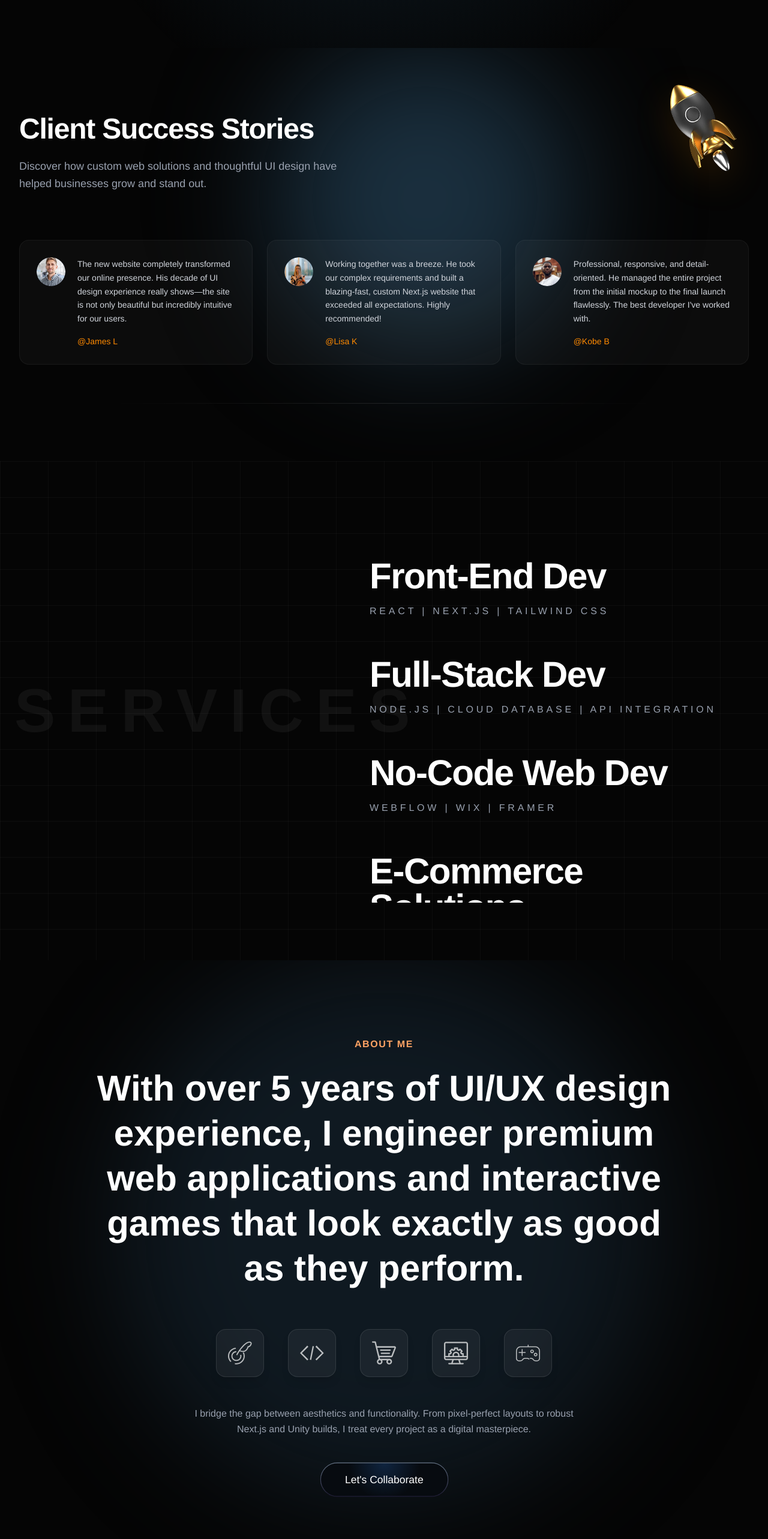
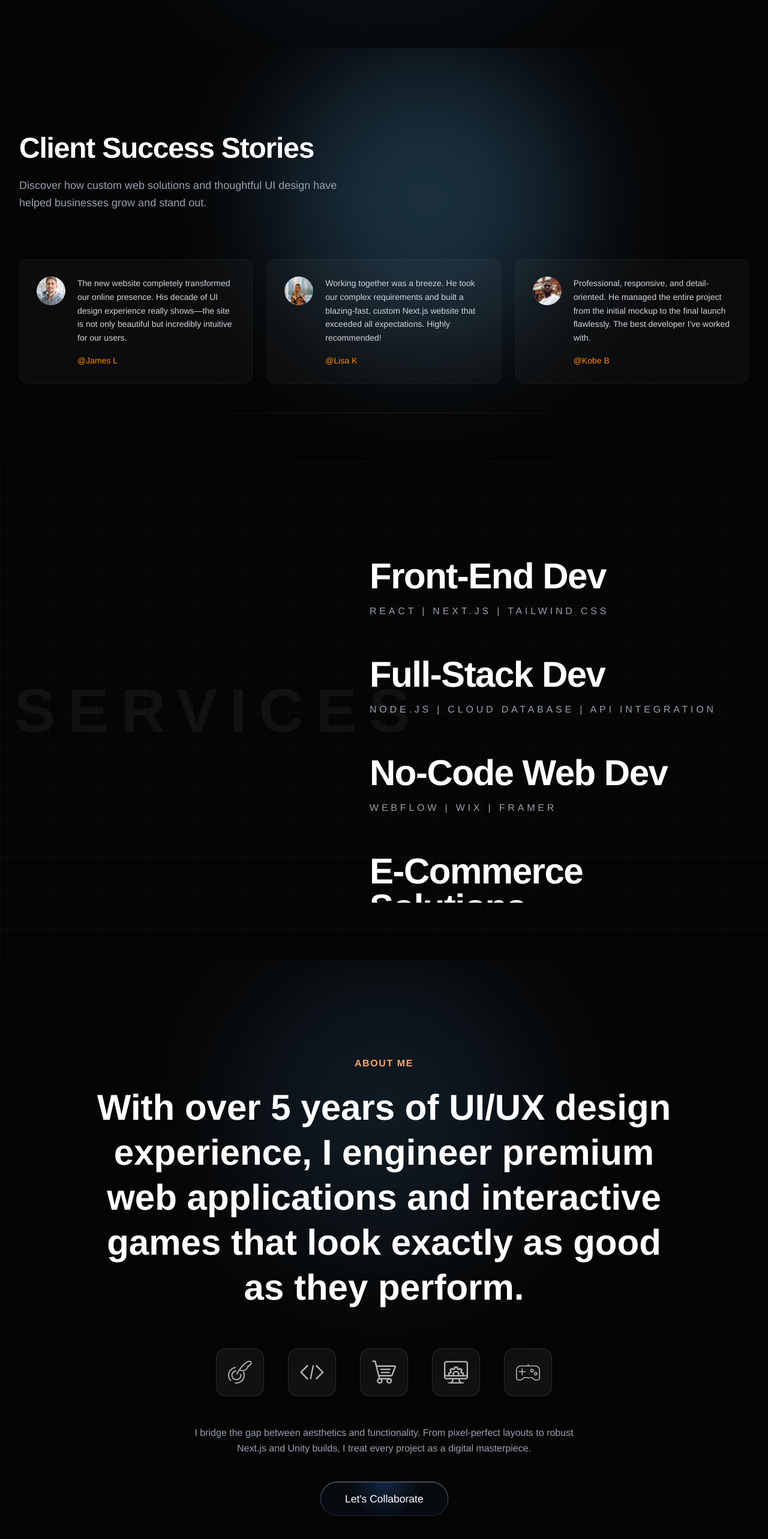
Before and after one commit to Ron1006/my-website, a Next.js app: page / in a window 1280 px wide. Shown: the part 811-3377 px from the top of the page at 60% size. Built offline with nearby package versions, Linux system fonts and the light colour scheme.

Commit message:
add animation for homepage

```diff
--- a/app/components/About.tsx
+++ b/app/components/About.tsx
@@ -4,13 +4,13 @@ import React, { useEffect, useRef, useState } from 'react';
 import Link from 'next/link';
 import Image from 'next/image';
 
-// 定义图标数据，自带延迟时间，用于实现错落入场效果
+// 移除了自带的 delay 字符串，统一在下面用 style 控制，方便毫秒级调整
 const icons = [
-    { id: 1, delay: 'delay-[100ms]', src: '/icons/about_icon1.svg', alt: 'UI/UX Design' }, // Design/Bezier
-    { id: 2, delay: 'delay-[200ms]', src: '/icons/about_icon2.svg', alt: 'Code' }, // Code
-    { id: 3, delay: 'delay-[300ms]', src: '/icons/about_icon3.svg', alt: 'E-commerce' }, // E-commerce
-    { id: 4, delay: 'delay-[400ms]', src: '/icons/about_icon4.svg', alt: 'CMS/System' }, // CMS/System
-    { id: 5, delay: 'delay-[500ms]', src: '/icons/about_icon5.svg', alt: 'Gamepad' } // Gamepad
+    { id: 1, src: '/icons/about_icon1.svg', alt: 'UI/UX Design' },
+    { id: 2, src: '/icons/about_icon2.svg', alt: 'Code' },
+    { id: 3, src: '/icons/about_icon3.svg', alt: 'E-commerce' },
+    { id: 4, src: '/icons/about_icon4.svg', alt: 'CMS/System' },
+    { id: 5, src: '/icons/about_icon5.svg', alt: 'Gamepad' }
 ];
 
 export default function AboutMe() {
@@ -39,6 +39,10 @@ export default function AboutMe() {
         return () => observer.disconnect();
     }, []);
 
+    // 提取一个通用的动画 class 生成器
+    // 默认保持 opacity-0 和 translate-y-8，当 isVisible 为 true 时才加上动画类
+    const animationClass = `opacity-0 translate-y-8 ${isVisible ? 'animate-[fadeUp_1s_ease-out_forwards]' : ''}`;
+
     return (
         <section
             id="about"
@@ -46,35 +50,39 @@ export default function AboutMe() {
             className="w-full py-32 bg-[#050505] flex flex-col items-center justify-center relative overflow-hidden"
         >
 
-            {/* 背景光晕装饰*/}
-            <div className="absolute top-0 center w-226 h-226 bg-[#284B65]/30 rounded-full blur-[100px] pointer-events-none" />
+            {/* 背景光晕装饰 */}
+            <div className="absolute top-0 center w-[500px] h-[500px] bg-[#284B65]/30 rounded-full blur-[100px] pointer-events-none" />
 
             <div className="max-w-5xl mx-auto px-6 text-center z-10">
 
                 {/* Title */}
-                <h4 className="text-accent font-bold tracking-widest uppercase mb-6">
+                <h4
+                    className={`text-accent font-bold tracking-widest uppercase mb-6 ${animationClass}`}
+                    style={{ animationDelay: '150ms' }}
+                >
                     About Me
                 </h4>
 
                 {/* Main Headline */}
-                <h2 className="text-3xl md:text-5xl lg:text-6xl font-bold text-white leading-tight mb-16">
+                <h2
+                    className={`text-3xl md:text-5xl lg:text-6xl font-bold text-white leading-tight mb-16 ${animationClass}`}
+                    style={{ animationDelay: '300ms' }}
+                >
                     With over 5 years of UI/UX design experience, I engineer premium web applications and interactive games that look exactly as good as they perform.
                 </h2>
 
                 {/* --- ICONS ROW WITH SCROLL ANIMATION --- */}
                 <div className="flex flex-wrap justify-center gap-6 md:gap-10 mb-12">
-                    {icons.map((icon) => (
+                    {icons.map((icon, index) => (
                         <div
                             key={icon.id}
                             className={`
                                 w-20 h-20 md:w-20 md:h-20 rounded-2xl bg-white/[0.05] border border-white/10
                                 flex items-center justify-center text-white/70 shadow-lg
-                transition-all duration-1000 ease-out will-change-transform
-                ${isVisible
-                                    ? `opacity-100 translate-x-0 ${icon.delay}`
-                                    : 'opacity-0 translate-x-[100px]' // 初始状态：透明且向右偏移100px
-                                }
+                                ${animationClass}
                             `}
+                            // 图标依次入场: 450ms, 600ms, 750ms...
+                            style={{ animationDelay: `${450 + index * 150}ms` }}
                         >
                             <Image
                                 src={icon.src}
@@ -88,18 +96,25 @@ export default function AboutMe() {
                 </div>
 
                 {/* Subtext */}
-
-                <p className="max-w-2xl mx-auto text-gray-400 text-lg md:text-base leading-relaxed mb-12">
+                <p
+                    className={`max-w-2xl mx-auto text-gray-400 text-lg md:text-base leading-relaxed mb-12 ${animationClass}`}
+                    style={{ animationDelay: '1200ms' }}
+                >
                     I bridge the gap between aesthetics and functionality. From pixel-perfect layouts to robust Next.js and Unity builds, I treat every project as a digital masterpiece.
                 </p>
 
                 {/* Button */}
+                <div
+                    className={`${animationClass}`}
+                    style={{ animationDelay: '1350ms' }}
+                >
                     <Link
                         href="#contact"
                         className="inline-block px-8 py-3 btn-get-in-touch text-white text-sm font-medium transition-all duration-300 scale-125"
                     >
                         Let's Collaborate
                     </Link>
+                </div>
 
             </div>
         </section>
--- a/app/components/ClientSuccess.tsx
+++ b/app/components/ClientSuccess.tsx
@@ -3,13 +3,11 @@
 import React from 'react';
 import Image from 'next/image';
 
-// 将评价数据提取为数组，方便后续修改或通过 CMS 动态渲染
 const testimonials = [
     {
         id: 1,
         text: "The new website completely transformed our online presence. His decade of UI design experience really shows—the site is not only beautiful but incredibly intuitive for our users.",
         author: "@James L",
-        // 建议在 public 文件夹中放入真实的头像图片，这里先用占位符
         avatar: "/images/client1.png"
     },
     {
@@ -29,16 +27,19 @@ const testimonials = [
 export default function ClientSuccess() {
     return (
         <section className="w-full py-24 bg-[#050505] relative overflow-hidden">
-            {/* 背景光晕装饰*/}
-            <div className="absolute top-0 right-1/4 w-126 h-126 bg-[#284B65]/60 rounded-full blur-[100px] pointer-events-none" />
+            {/* 背景光晕装饰 */}
+            <div className="absolute top-0 right-1/4 w-[500px] h-[500px] bg-[#284B65]/60 rounded-full blur-[100px] pointer-events-none" />
 
             <div className="max-w-7xl mx-auto px-6 md:px-8 relative z-10">
 
                 {/* --- 头部区域：标题与火箭 --- */}
                 <div className="flex flex-col md:flex-row justify-between items-start md:items-center mb-16 gap-8">
 
-                    {/* 左侧文字 */}
-                    <div className="max-w-xl">
+                    {/* 左侧文字：最先入场 */}
+                    <div
+                        className="max-w-xl opacity-0 translate-y-8 animate-[fadeUp_1s_ease-out_forwards]"
+                        style={{ animationDelay: '150ms' }}
+                    >
                         <h2 className="text-4xl md:text-5xl font-bold text-white mb-6 tracking-tight">
                             Client Success Stories
                         </h2>
@@ -47,9 +48,13 @@ export default function ClientSuccess() {
                         </p>
                     </div>
 
-                    {/* 右侧 3D 火箭 (带上下浮动动画) */}
-                    <div className="hidden md:block relative animate-[bounce_4s_ease-in-out_infinite]">
-                        {/* 请确保 public 文件夹下有这个火箭图片 */}
+                    {/* 右侧 3D 火箭：稍晚入场 */}
+                    <div
+                        className="hidden md:block relative opacity-0 translate-y-8 animate-[fadeUp_1s_ease-out_forwards]"
+                        style={{ animationDelay: '300ms' }}
+                    >
+                        {/* 保持原有的漂浮动画 */}
+                        <div className="animate-[bounce_4s_ease-in-out_infinite]">
                             <Image
                                 src="/images/rocket.png"
                                 alt="Rocket 3D icon"
@@ -59,18 +64,22 @@ export default function ClientSuccess() {
                             />
                         </div>
                     </div>
+                </div>
 
-                {/* --- 评价卡片网格区域 --- */}
+                {/* --- 评价卡片网格区域：依次入场 --- */}
                 <div className="grid grid-cols-1 md:grid-cols-3 gap-6">
-                    {testimonials.map((item) => (
+                    {/* 注意这里在 map 里加了 index 参数 */}
+                    {testimonials.map((item, index) => (
                         <div
                             key={item.id}
-                            className="bg-white/[0.03] border border-white/5 rounded-2xl p-7 flex gap-5 hover:bg-white/[0.05] transition-colors duration-300"
+                            // 加上入场动画的 class
+                            className="bg-white/[0.03] border border-white/5 rounded-2xl p-7 flex gap-5 hover:bg-white/[0.05] transition-colors duration-300 opacity-0 translate-y-8 animate-[fadeUp_1s_ease-out_forwards]"
+                            // 使用 index 动态计算延迟时间：400ms, 600ms, 800ms
+                            style={{ animationDelay: `${400 + index * 200}ms` }}
                         >
                             {/* 头像 */}
                             <div className="flex-shrink-0">
                                 <div className="w-12 h-12 rounded-full overflow-hidden bg-gray-800 relative">
-                                    {/* 如果图片报错，可以先注释掉下面这行 Image，用上面的灰色背景占位 */}
                                     <Image src={item.avatar} alt={item.author} fill className="object-cover" />
                                 </div>
                             </div>
@@ -88,8 +97,11 @@ export default function ClientSuccess() {
                     ))}
                 </div>
 
-                {/* --- 底部装饰线 --- */}
-                <div className="w-full max-w-4xl mx-auto h-px bg-gradient-to-r from-transparent via-white/10 to-transparent mt-16" />
+                {/* --- 底部装饰线：最后入场 --- */}
+                <div
+                    className="w-full max-w-4xl mx-auto h-px bg-gradient-to-r from-transparent via-white/10 to-transparent mt-16 opacity-0 translate-y-4 animate-[fadeUp_1s_ease-out_forwards]"
+                    style={{ animationDelay: '1000ms' }}
+                />
 
             </div>
         </section>
--- a/app/components/Contact.tsx
+++ b/app/components/Contact.tsx
@@ -1,20 +1,50 @@
 'use client';
 
-import React from 'react';
+import React, { useEffect, useRef, useState } from 'react';
 import Image from 'next/image';
 
 export default function Contact() {
+    const [isVisible, setIsVisible] = useState(false);
+    const sectionRef = useRef<HTMLDivElement>(null);
+
+    useEffect(() => {
+        // 使用 IntersectionObserver 监听 Contact 区块
+        const observer = new IntersectionObserver(
+            ([entry]) => {
+                if (entry.isIntersecting) {
+                    setIsVisible(true);
+                    if (sectionRef.current) observer.unobserve(sectionRef.current);
+                }
+            },
+            {
+                // 阈值设为 0.2，因为表单较高，稍微露出一点就开始播放体验更好
+                threshold: 0.2,
+            }
+        );
+
+        if (sectionRef.current) {
+            observer.observe(sectionRef.current);
+        }
+
+        return () => observer.disconnect();
+    }, []);
+
+    // 统一定义动画 class
+    const animationClass = `opacity-0 translate-y-8 ${isVisible ? 'animate-[fadeUp_1s_ease-out_forwards]' : ''}`;
+
     return (
-        <section id="contact" className="w-full py-24 bg-[#050505] flex justify-center">
+        <section id="contact" ref={sectionRef} className="w-full py-24 bg-[#050505] flex justify-center overflow-hidden">
             <div className="max-w-7xl mx-auto px-6 w-full">
 
                 <div className="grid grid-cols-1 md:grid-cols-9 gap-6 md:gap-3">
 
-                    {/* --- 左侧信息卡片 --- */}
-                    <div className="bg-[#111111] border border-white/5 rounded-3xl p-8 md:p-12 flex flex-col gap-8 col-span-1 md:col-span-4">
-                        {/* 世界地图图片 (请在 public/images/ 下准备一张名为 world-map.png 的点阵地图图) */}
+                    {/* --- 左侧信息卡片：先入场 (150ms 延迟) --- */}
+                    <div
+                        className={`bg-[#111111] border border-white/5 rounded-3xl p-8 md:p-12 flex flex-col gap-8 col-span-1 md:col-span-4 ${animationClass}`}
+                        style={{ animationDelay: '150ms' }}
+                    >
+                        {/* 世界地图图片 */}
                         <div className="relative w-full aspect-video md:aspect-[4/3] mb-12 opacity-80">
-                            {/* 提示：如果没有地图图片，可以先注释掉下面这行 Image，用个 div 占位 */}
                             <Image
                                 src="/images/map.avif"
                                 alt="Global Reach"
@@ -38,9 +68,6 @@ export default function Contact() {
                             {/* 社交媒体按钮组 */}
                             <div className="flex flex-wrap gap-4 pt-4">
                                 {/* WhatsApp */}
-                                {/* 1. 将 button 改为 a 标签 */}
-                                {/* 2. 在 href 中填入你的手机号 (带国家代码，但不带 + 号) */}
-                                {/* 3. 添加 target="_blank" 确保在新标签页打开 */}
                                 <a
                                     href="https://wa.me/64212316024?text=Hi! I saw your portfolio and would like to discuss a project."
                                     target="_blank"
@@ -53,7 +80,7 @@ export default function Contact() {
                                     WhatsApp
                                 </a>
 
-                                {/* 👇 已修改为 Facebook */}
+                                {/* Facebook */}
                                 <button className="flex items-center gap-2 px-5 py-2.5 rounded-xl border border-white/10 text-gray-300 text-sm font-medium hover:bg-white/5 hover:text-white transition-colors">
                                     <svg className="w-5 h-5" fill="currentColor" viewBox="0 0 24 24" aria-hidden="true">
                                         <path d="M24 12.073c0-6.627-5.373-12-12-12s-12 5.373-12 12c0 5.99 4.388 10.954 10.125 11.854v-8.385H7.078v-3.47h3.047V9.43c0-3.007 1.792-4.669 4.533-4.669 1.312 0 2.686.235 2.686.235v2.953H15.83c-1.491 0-1.956.925-1.956 1.874v2.25h3.328l-.532 3.47h-2.796v8.385C19.612 23.027 24 18.062 24 12.073z" />
@@ -72,8 +99,11 @@ export default function Contact() {
                         </div>
                     </div>
 
-                    {/* --- 右侧表单卡片 --- */}
-                    <div className="bg-[#111111] border border-white/5 rounded-3xl p-8 md:p-12 col-span-1 md:col-span-5">
+                    {/* --- 右侧表单卡片：稍后入场 (350ms 延迟) --- */}
+                    <div
+                        className={`bg-[#111111] border border-white/5 rounded-3xl p-8 md:p-12 col-span-1 md:col-span-5 ${animationClass}`}
+                        style={{ animationDelay: '350ms' }}
+                    >
                         <h3 className="text-3xl font-bold text-white mb-4">Send Us a Message</h3>
                         <p className="text-gray-400 mb-8 leading-relaxed">
                             You can use the contact form below to send us a message directly. We will get back to you as soon as possible.
@@ -114,7 +144,6 @@ export default function Contact() {
                                         <option value="Web Development" className="bg-[#111]">Web Development</option>
                                         <option value="Other" className="bg-[#111]">Other</option>
                                     </select>
-                                    {/* 自定义下拉箭头图标 */}
                                     <div className="absolute inset-y-0 right-4 flex items-center pointer-events-none">
                                         <svg className="w-4 h-4 text-gray-400" fill="none" stroke="currentColor" viewBox="0 0 24 24">
                                             <path strokeLinecap="round" strokeLinejoin="round" strokeWidth="2" d="M19 9l-7 7-7-7" />
@@ -136,7 +165,7 @@ export default function Contact() {
                             {/* Submit Button */}
                             <button
                                 type="submit"
-                                className="btn-get-in-touch w-full py-4 mt-2  text-white font-bold tracking-wide ]"
+                                className="btn-get-in-touch w-full py-4 mt-2 text-white font-bold tracking-wide"
                             >
                                 Submit Now
                             </button>
--- a/app/components/Insights.tsx
+++ b/app/components/Insights.tsx
@@ -1,6 +1,6 @@
 'use client';
 
-import React from 'react';
+import React, { useEffect, useRef, useState } from 'react';
 import Image from 'next/image';
 import Link from 'next/link';
 
@@ -30,31 +30,70 @@ const posts = [
 ];
 
 export default function Insights() {
+    const [isVisible, setIsVisible] = useState(false);
+    const sectionRef = useRef<HTMLElement>(null);
+
+    useEffect(() => {
+        // 使用 IntersectionObserver 监听区块是否进入视口
+        const observer = new IntersectionObserver(
+            ([entry]) => {
+                if (entry.isIntersecting) {
+                    setIsVisible(true);
+                    if (sectionRef.current) observer.unobserve(sectionRef.current);
+                }
+            },
+            {
+                threshold: 0.2, // 露出 20% 时触发动画
+            }
+        );
+
+        if (sectionRef.current) {
+            observer.observe(sectionRef.current);
+        }
+
+        return () => observer.disconnect();
+    }, []);
+
+    // 统一定义动画 class
+    const animationClass = `opacity-0 translate-y-8 ${isVisible ? 'animate-[fadeUp_1s_ease-out_forwards]' : ''}`;
+
     return (
-        <section id="insights" className="w-full py-24 bg-[#050505] flex justify-center">
+        <section id="insights" ref={sectionRef} className="w-full py-24 bg-[#050505] flex justify-center overflow-hidden">
             <div className="max-w-7xl mx-auto px-6 w-full flex flex-col items-center">
 
                 {/* --- Header Section --- */}
                 <div className="text-center mb-16">
-                    <h4 className="text-accent font-bold tracking-widest uppercase mb-4 text-sm ">
+                    <h4
+                        className={`text-accent font-bold tracking-widest uppercase mb-4 text-sm ${animationClass}`}
+                        style={{ animationDelay: '150ms' }}
+                    >
                         Insights
                     </h4>
-                    <h2 className="text-4xl md:text-5xl font-bold text-white mb-4 tracking-tight">
+                    <h2
+                        className={`text-4xl md:text-5xl font-bold text-white mb-4 tracking-tight ${animationClass}`}
+                        style={{ animationDelay: '300ms' }}
+                    >
                         Thoughts on Design & Code
                     </h2>
                     {/* 使用 font-serif 和 italic 来模拟优雅的连笔字效 */}
-                    <p className="text-xl md:text-2xl text-accent/80 font-serif italic tracking-wide">
+                    <p
+                        className={`text-xl md:text-2xl text-accent/80 font-serif italic tracking-wide ${animationClass}`}
+                        style={{ animationDelay: '450ms' }}
+                    >
                         Building Better Digital Experiences
                     </p>
                 </div>
 
                 {/* --- Blog Cards Grid --- */}
                 <div className="grid grid-cols-1 md:grid-cols-3 gap-6 w-full mb-16">
-                    {posts.map((post) => (
+                    {posts.map((post, index) => (
                         <Link
                             href={`#blog-${post.id}`}
                             key={post.id}
-                            className="group flex flex-col bg-[#111111] border border-white/5 rounded-2xl p-4 transition-all duration-300 hover:-translate-y-2 hover:border-white/15 hover:shadow-2xl hover:shadow-#3356AF/5"
+                            // 加上入场动画的 class
+                            className={`group flex flex-col bg-[#111111] border border-white/5 rounded-2xl p-4 transition-all duration-300 hover:-translate-y-2 hover:border-white/15 hover:shadow-2xl hover:shadow-#3356AF/5 ${animationClass}`}
+                            // 卡片依次入场: 600ms, 800ms, 1000ms
+                            style={{ animationDelay: `${600 + index * 200}ms` }}
                         >
                             {/* Image Container */}
                             <div className="relative w-full aspect-[16/10] rounded-xl overflow-hidden mb-5 bg-[#1a1a1a]">
@@ -86,16 +125,21 @@ export default function Insights() {
 
                 {/* --- Footer Section --- */}
                 <div className="max-w-3xl text-center flex flex-col items-center">
-                    <p className="text-gray-400 text-sm md:text-base leading-relaxed mb-10">
+                    <p
+                        className={`text-gray-400 text-sm md:text-base leading-relaxed mb-10 ${animationClass}`}
+                        style={{ animationDelay: '1200ms' }}
+                    >
                         I bridge the gap between aesthetics and functionality. From pixel-perfect layouts to robust Next.js and Unity builds, I treat every project as a digital masterpiece.
                     </p>
 
-                    <Link
-                        href="#all-insights"
-                        className="btn-get-in-touch inline-flex items-center justify-center px-8 py-3 scale-125  text-white text-sm font-medium transition-all duration-300"
-                    >
-                        Explore All Insights
-                    </Link>
+                    <div className={`${animationClass}`} style={{ animationDelay: '1350ms' }}>
+                        <Link
+                            href="#all-insights"
+                            className="btn-get-in-touch inline-flex items-center justify-center px-8 py-3 scale-125 text-white text-sm font-medium transition-all duration-300"
+                        >
+                            Explore All Insights
+                        </Link>
+                    </div>
                 </div>
 
             </div>
```
Lines whose indentation alone changed are shown as unchanged.
